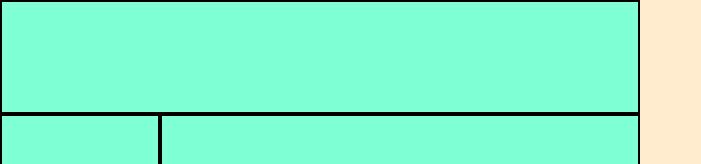
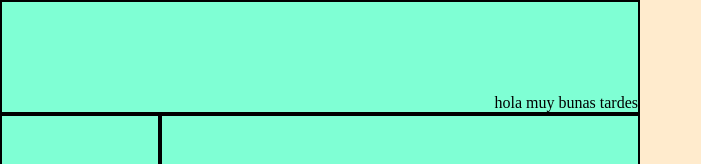
Before and after one commit to CAKE-765/practica, a plain HTML site: page index.html in a window 1280 px wide. Shown: the top 164 px of the page, without its empty margins (0-701 px from the left). Drawn offline with Linux system fonts and the light colour scheme.

Commit message:
se puso el texto en el cuadro de arriba

```diff
--- a/css/style.css
+++ b/css/style.css
@@ -20,6 +20,9 @@
 .iz > :nth-child(1){
     grid-column: span 2;
     border: 2px solid black;
+    display: flex;
+    align-items: end;
+    justify-content: end;
 }
 .iz > :nth-child(2){
     grid-row: span 2 ;
--- a/index.html
+++ b/index.html
@@ -9,7 +9,9 @@
 <body>
     <div class="content">
         <div class="iz">
-            <div class="div"></div>
+            <div class="div">
+                hola muy bunas tardes
+            </div>
             <div class="div"></div>
             <div class="div"></div>
             <div class="div"></div>
```
